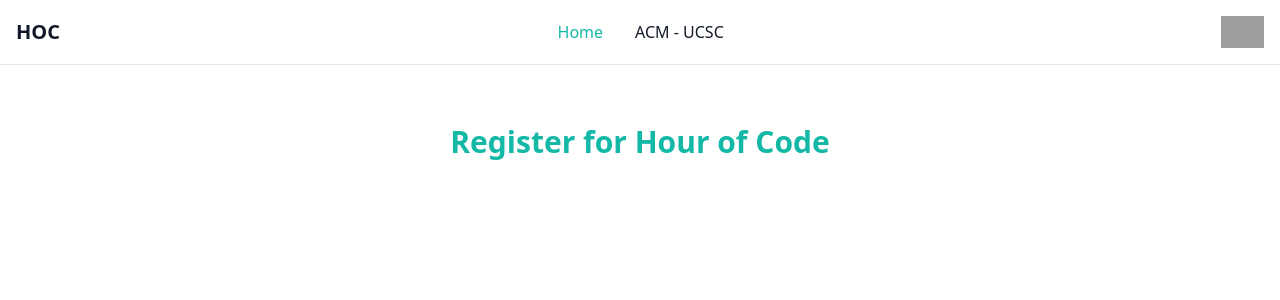
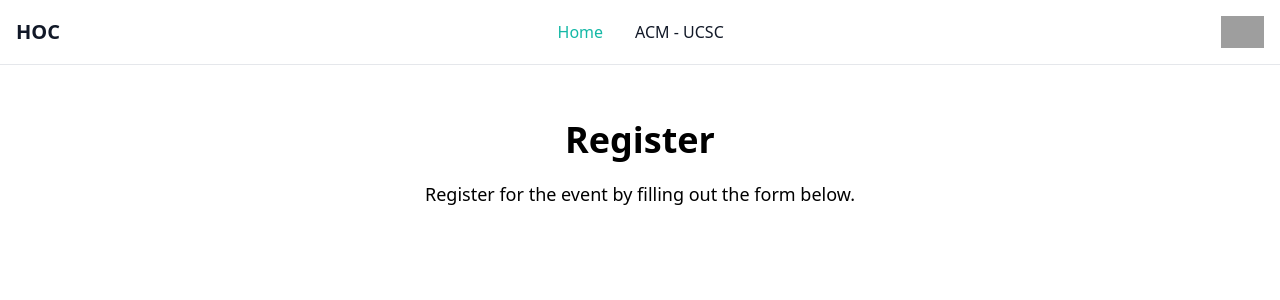
Before and after one commit to acm-ucsc/acm-hoc2023, a Next.js app: page /register in a window 1280 px wide. Shown: the top 300 px of the page. Built offline with nearby package versions, Linux system fonts and the light colour scheme; grey boxes are pictures that could not be loaded.

Commit message:
Basics done

```diff
--- a/src/pages/index.jsx
+++ b/src/pages/index.jsx
@@ -22,6 +22,9 @@ function Home() {
             <p className="text-lg text-gray-700 mb-8">
               This year, we're taking Hour of Code to new heights by offering coding opportunities that encompass both artificial intelligence (AI) and non-AI components.
             </p>
+            <p className="text-lg text-gray-700 mb-8">
+              Join us on December 7th, 2023 for an hour of coding and fun!
+            </p>
             <button
               onClick={() => window.location.href = '/register'}
               className="bg-teal-500 hover:bg-teal-700 text-white font-bold py-2 px-4 rounded-lg cursor-pointer">Register now</button>
--- a/src/pages/register.jsx
+++ b/src/pages/register.jsx
@@ -6,24 +6,28 @@ import Navbar from './components/Navbar';
 function Register() {
     return (
         <>
-            <Head>
-                <title>Register | Hour of Code</title>
-                <link rel="icon" href="/hoc.png" />
-            </Head>
-            <div className="flex flex-col h-screen justify-center items-center">
+            <div className="container">
+                <Head>
+                    <title>Hour of Code | UCSC</title>
+                    <link rel="icon" href="/hoc.png" />
+                </Head>
+
                 <Navbar />
-                <main className="text-center">
-                    <section>
-                        <h1 className="text-3xl font-bold text-teal-500 mb-4">Register for Hour of Code</h1>
-                        <iframe
-                            src="YOUR_TYPEFORM_EMBED_URL"
-                            style={{ width: '100%', height: '500px', border: '0' }}
-                            allow="fullscreen"
-                            loading="lazy"
-                            title="Hour of Code Registration Form"
-                        />
-                    </section>
-                </main>
+
+                <div className='mt-[120px]'>
+                    <h1 className="text-4xl font-bold text-center mt-10 mb-5">
+                        Register
+                    </h1>
+                    <p className="text-center text-lg mb-10">
+                        Register for the event by filling out the form below.
+                    </p>
+
+
+                    <div className="tf-live-embed mb-10 mx-28">
+                        <div data-tf-live="01HFYHP17PJQC6AYQ1YBDPDB25"></div>
+                        <script src="//embed.typeform.com/next/embed.js"></script>
+                    </div>
+                </div>
             </div>
         </>
     );
```
